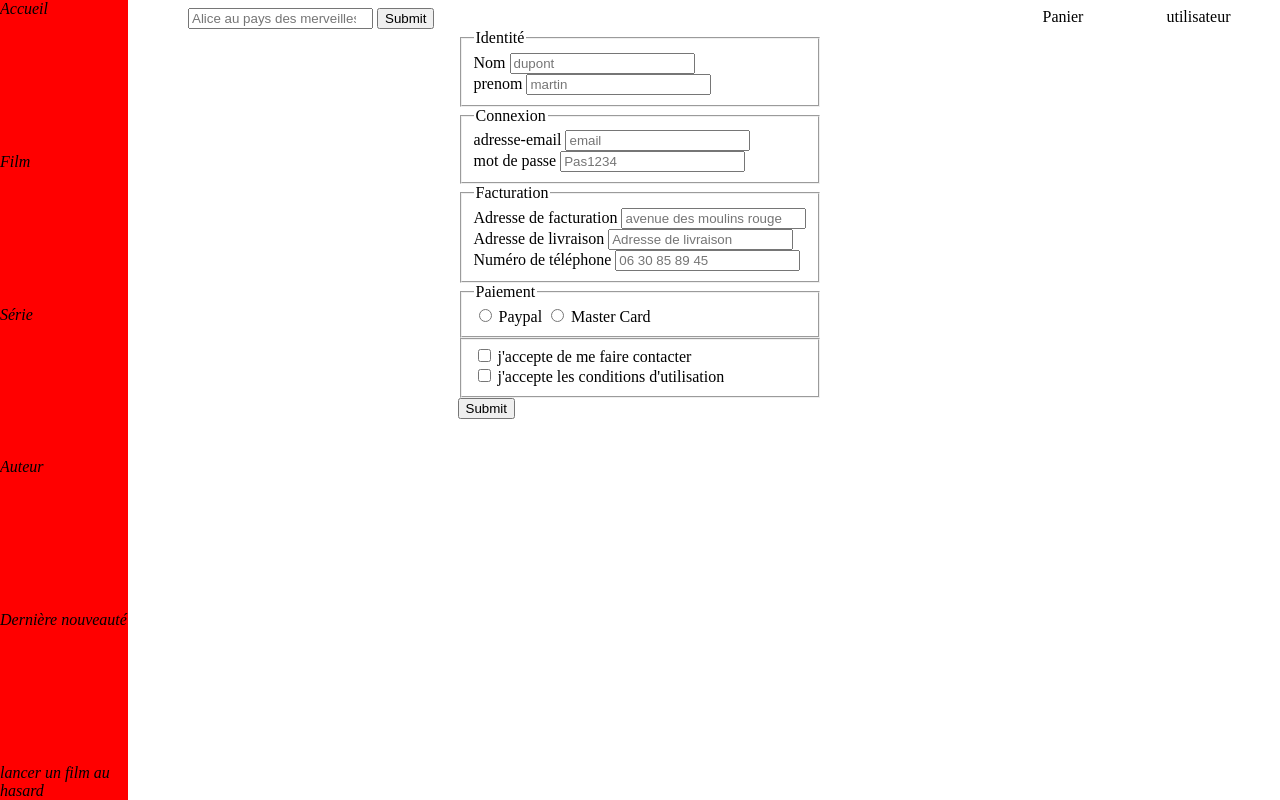
After one commit to dexterwho1/NetflHess, a PHP site: page /inscription.php in a window 1280 px wide. The commit adds this page. Run offline with PHP 8.4, Linux system fonts and the light colour scheme.

Commit message:
Add files via upload

```diff
--- /dev/null
+++ b/inscription.css
@@ -0,0 +1,5 @@
+.inscriptionPage{
+    display:flex;
+    align-items: center;
+    justify-content: center;
+}
--- /dev/null
+++ b/inscription.php
@@ -0,0 +1,185 @@
+<?php
+require_once "db.php";
+?>
+<!DOCTYPE html>
+<html lang="en">
+<head>
+    <meta charset="UTF-8">
+    <link rel="stylesheet" href="homepage.css">
+    <link rel="stylesheet" href="inscription.css">
+
+    <link rel="stylesheet" href="https://cdnjs.cloudflare.com/ajax/libs/font-awesome/5.15.3/css/all.min.css" integrity="sha512-tDZBOSXpx2vtyGJPH/BrB/3sNC6UvxQ6UaZ6NDH1+IH3z9g9KjG9fR5C45z+DDh4BcYbivJOfn/x+kvfnBAdFg==" crossorigin="anonymous" referrerpolicy="no-referrer" />
+
+    <title>Netfl-Hess</title>
+</head>
+<body>
+
+<header class="containerHeader">
+
+    <!-- side Bar -->
+    <nav class="sideBarHeader">
+        <i>
+            Accueil
+        </i>
+
+        <i>
+            Film
+        </i>
+
+        <i>
+            Série
+        </i>
+
+        <i>
+            Auteur
+        </i>
+
+        <i>
+            Dernière nouveauté
+        </i>
+
+        <i>
+            lancer un film au hasard
+        </i>
+
+
+
+    </nav>
+
+    <!-- menu horizontal -->
+
+    <nav class="menuHeader">
+        <form>
+            <input type="search" placeholder="Alice au pays des merveilles">
+            <input type="submit">
+
+
+        </form>
+
+        <div class="userHeader">
+            <li>
+                Panier
+            </li>
+
+            <li>
+                utilisateur
+            </li>
+
+        </div>
+    </nav>
+
+</header>
+
+<!-- principal -->
+<section class="inscriptionPage">
+    <form method='post' action='forminscription.php'>
+
+    <!-- Identité-->
+      <fieldset>
+          <legend>
+              Identité
+          </legend>
+        <div>
+            <label>
+                Nom
+            </label>
+            <input type="text" name="lastname" placeholder="dupont">
+        </div>
+
+        <div>
+            <label>
+                prenom
+            </label>
+            <input type="name" name="firstname" placeholder="martin">
+
+        </div>
+      </fieldset>
+
+     <fieldset>
+         <legend>
+             Connexion
+         </legend>
+         <div>
+             <label>
+                 adresse-email
+             </label>
+             <input type="email" name="email" placeholder="email">
+
+         </div>
+
+         <div>
+             <label>
+                 mot de passe
+             </label>
+             <input type="password" name="password" placeholder="Pas1234">
+         </div>
+     </fieldset>
+
+    <fieldset>
+        <legend>
+            Facturation
+        </legend>
+        <div>
+            <label>
+                Adresse de facturation
+            </label>
+            <input type="text" name="facturation" placeholder="avenue des moulins rouge">
+
+        </div>
+
+        <div>
+            <label>
+                Adresse de livraison
+            </label>
+            <input type="text" name="livraison" placeholder="Adresse de livraison">
+
+        </div>
+
+        <div>
+            <label>
+                Numéro de téléphone
+            </label>
+            <input type="tel" name="phone" placeholder="06 30 85 89 45">
+        </div>
+
+    </fieldset>
+
+    <fieldset>
+        <legend>
+            Paiement
+        </legend>
+        <div>
+            <input type="radio" name="checkout"> Paypal
+            <input type="radio" name="checkout"> Master Card
+        </div>
+    </fieldset>
+
+        <fieldset>
+
+            <div>
+                <input  name="contactme" type="checkbox">
+                j'accepte de me faire contacter
+            </div>
+
+            <div>
+                <input type="checkbox">
+                j'accepte les conditions d'utilisation
+            </div>
+        </fieldset>
+
+        <div>
+            <input type="submit">
+        </div>
+
+
+    </form>
+
+</section>
+
+
+<footer>
+
+
+</footer>
+</body>
+</html>
```
Also changed, not shown: forminscription.php (added, +7 -0 lines), homepage.php (line endings or trailing spaces), login.php (added).
